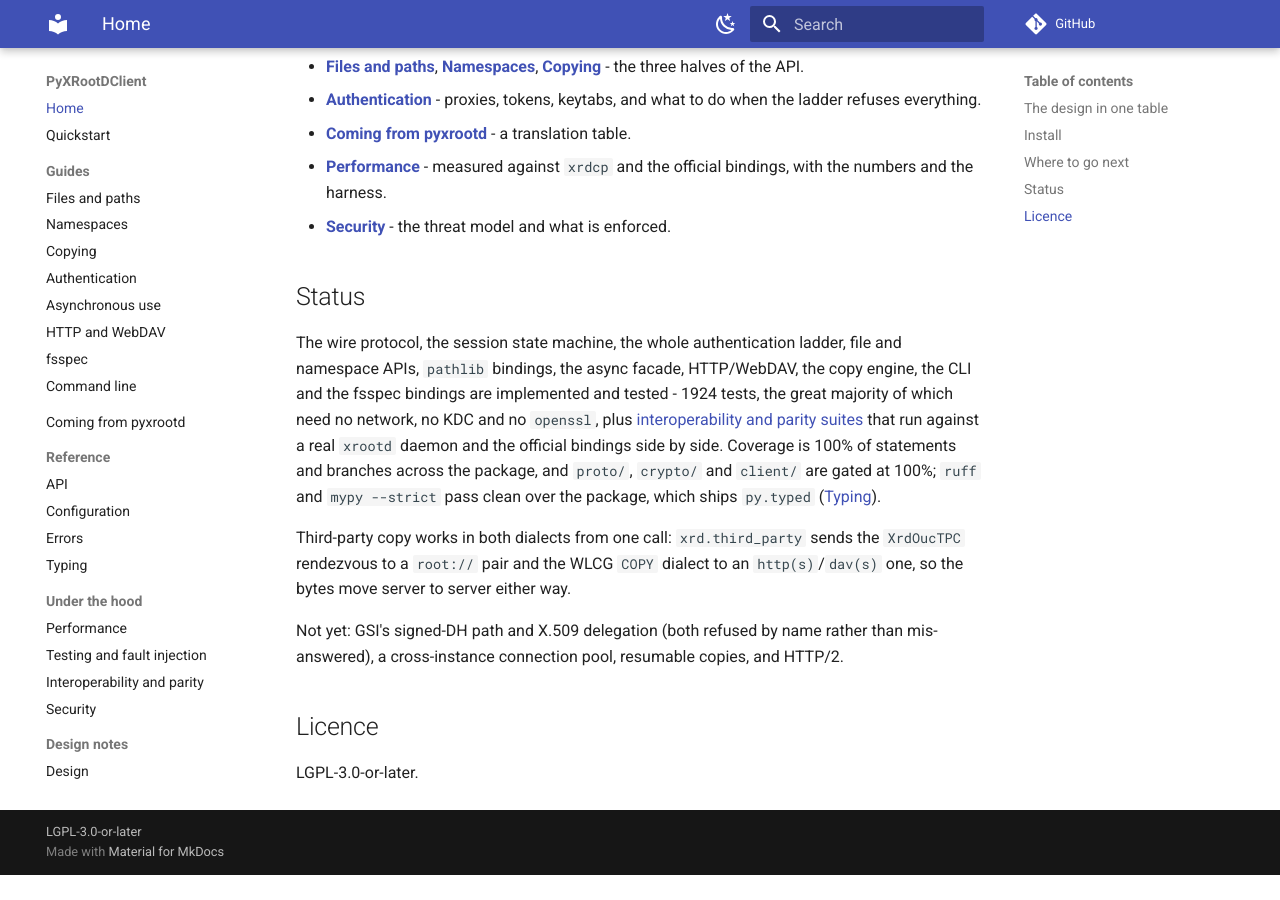
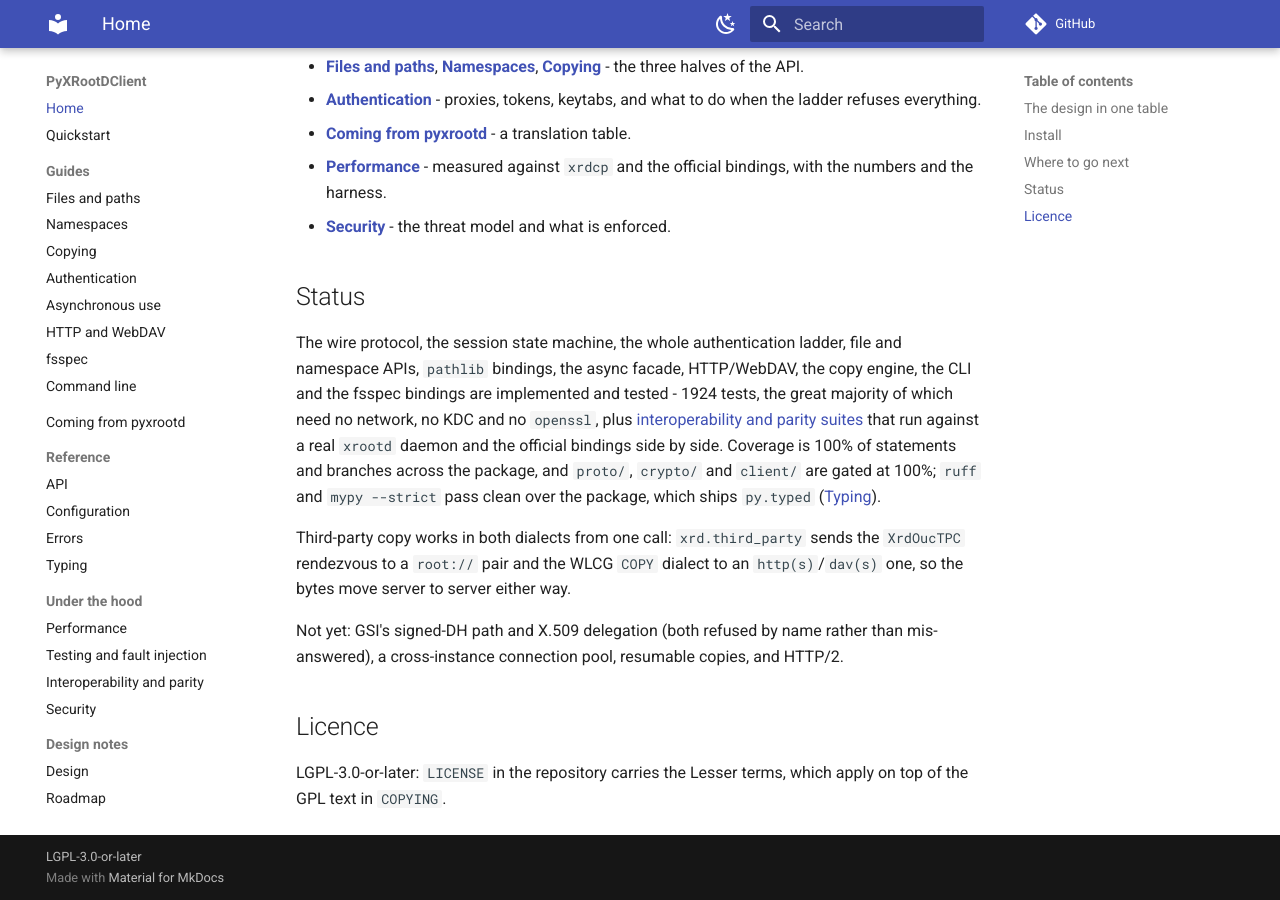
Before and after one commit to rob-c/PyXRootDClient, an MkDocs documentation site: the page built from docs/index.md, in a window 1280 px wide and 900 px high, scrolled down 1325 px. Built offline with MkDocs 1.6.1 and Material for MkDocs 9.7.7, drawn with Linux system fonts in a browser that asks for light colours; comment, search, counter and statistics services are not loaded; before the commit the page ends 2200 px from its top, so only the background shows below that.

Commit message:
Ship the licence the metadata has been claiming
pyproject has said LGPL-3.0-or-later since the first commit, but the texts
were never in the tree, so GitHub showed no licence at all. LICENSE carries
the Lesser terms and COPYING the GPL text they sit on top of, both verbatim
from gnu.org; hatchling's default globs pick up each one for the sdist.

Co-Authored-By: Claude Opus 5 (1M context) <noreply@anthropic.com>

```diff
--- a/docs/index.md
+++ b/docs/index.md
@@ -78,4 +78,5 @@ and HTTP/2.
 
 ## Licence
 
-LGPL-3.0-or-later.
+LGPL-3.0-or-later: `LICENSE` in the repository carries the Lesser terms, which
+apply on top of the GPL text in `COPYING`.
```
Also changed, not shown: README.md (+2 -1 lines), 2 other files.
